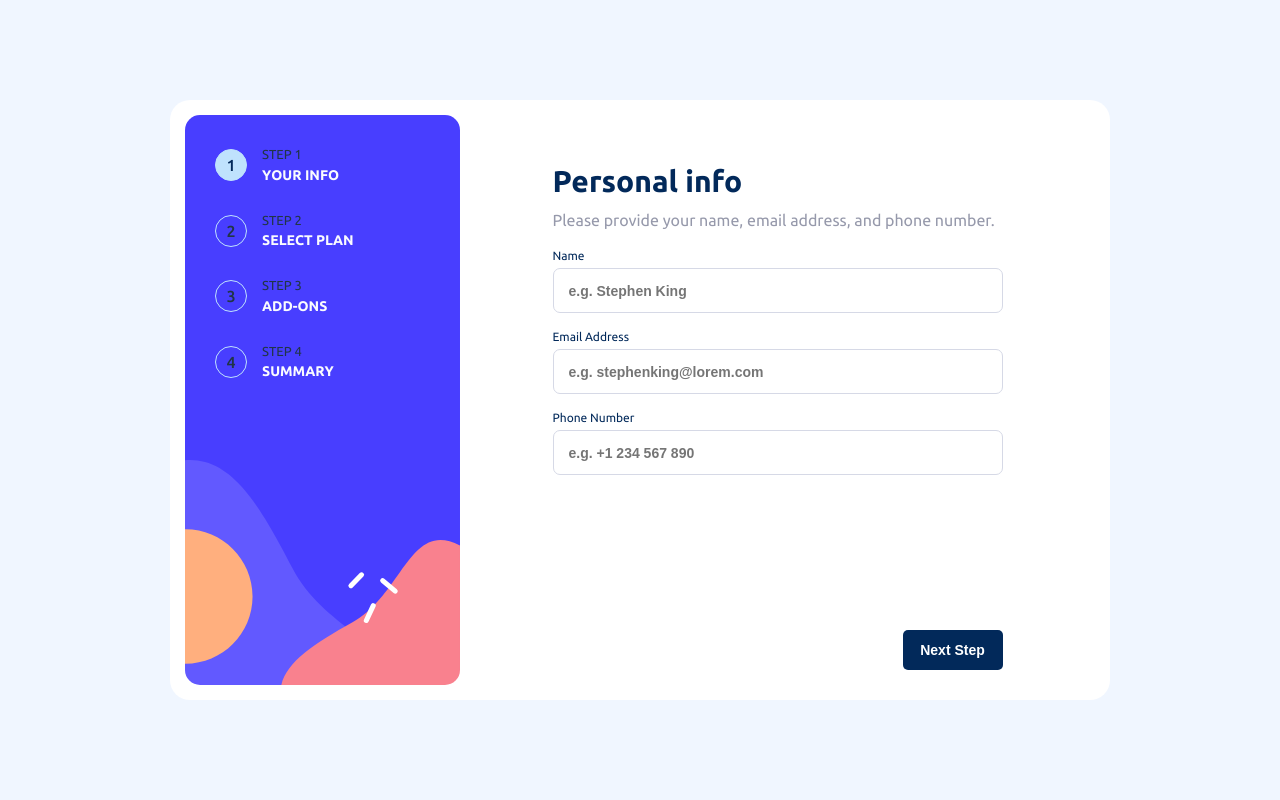
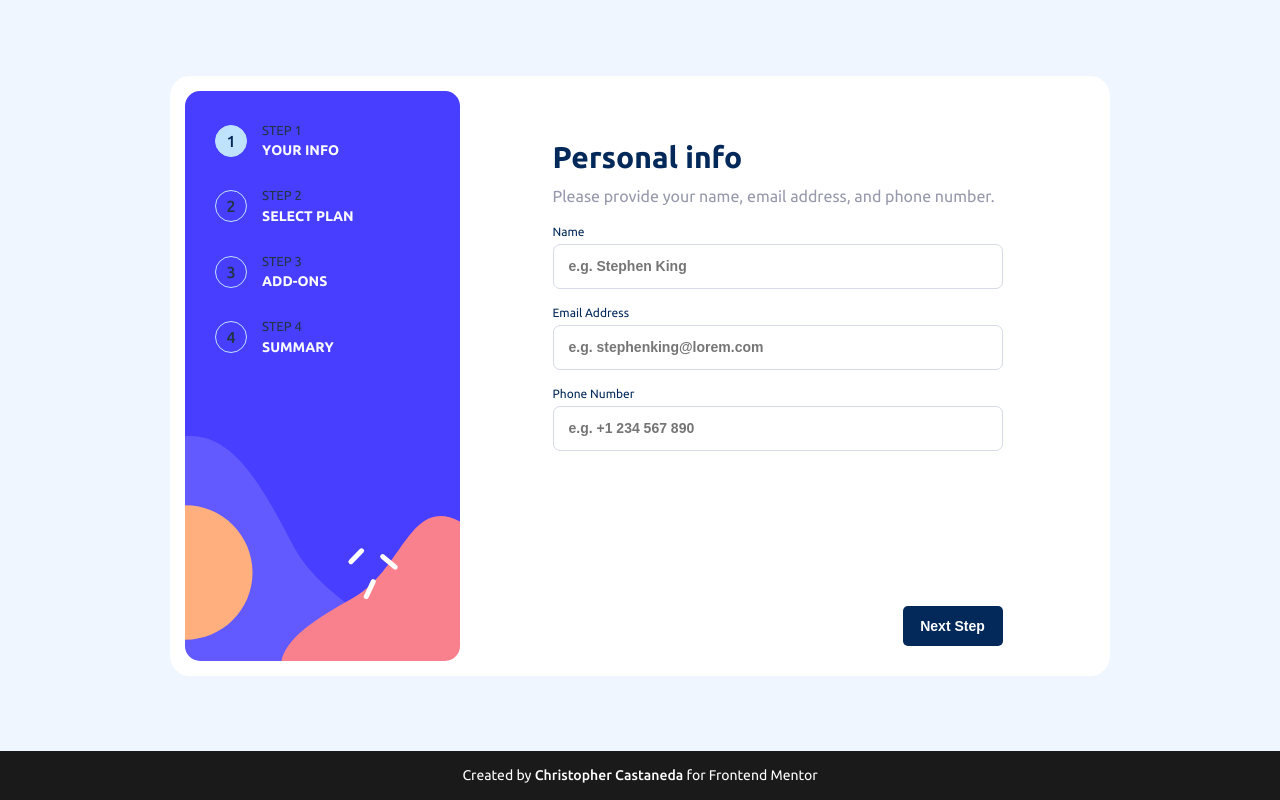
Before and after one commit to chrisdcast/Multi-Step-Form, a React (Vite) app: page / in a window 1280 px wide. Built offline with nearby package versions, Linux system fonts and the light colour scheme.

Commit message:
importing image paths
Additionally I fixed the issue with hitting Enter on the Change link in the review screen.

```diff
--- a/src/App.css
+++ b/src/App.css
@@ -4,10 +4,17 @@
   justify-content: center;
   align-items: center;
   flex-grow: 1;
-  max-width: 1280px;
   width: 100%;
   height: 100%;
   margin: 0;
   padding: 0;
   text-align: center;
 }
+
+.main {
+  align-items: center;
+  display: flex;
+  flex-grow: 1;
+  justify-content: center;
+  width: 100%;
+}
--- a/src/App.tsx
+++ b/src/App.tsx
@@ -1,11 +1,15 @@
 import { FormCard } from './components/FormCard';
+import { Footer } from './components/partials/Footer';
 import './index.css';
 import './App.css';
 
 function App() {
   return (
     <>
-      <FormCard />
+      <div className='main'>
+        <FormCard />
+      </div>
+      <Footer />
     </>
   )
 }
--- a/src/components/FormBodyReview.tsx
+++ b/src/components/FormBodyReview.tsx
@@ -5,7 +5,7 @@ import { FakePlanAPI } from "../interfaces/PlanInterfaces";
 import "./FormBodyReview.css";
 import { FakeAddOnAPI } from "../interfaces/AddOnInterface";
 
-export function FormBodyReview({ plan, addOns, onPlanChange }: { plan: string, addOns: string[], onPlanChange(): void }) {
+export function FormBodyReview({ plan, addOns, onPlanChange }: { plan: string, addOns: string[], onPlanChange(skipStep?: boolean): void }) {
     const annual = useContext(AnnualContext);
     const planType = FakePlanAPI.getPlan(plan);
     /////////////////////////////////////////////////////////////////////////////
@@ -40,7 +40,7 @@ export function FormBodyReview({ plan, addOns, onPlanChange }: { plan: string, a
         value: annual ? `$${FakePlanAPI.getPriceAnnual(planType.id)}/yr` : `$${FakePlanAPI.getPriceMonthly(planType.id)}/mo`,
         subscript: 'Change',
         linked: {
-            handleClick: () => { onPlanChange() }
+            handleClick: onPlanChange
         }
     };
 
@@ -58,7 +58,7 @@ export function FormBodyReview({ plan, addOns, onPlanChange }: { plan: string, a
                 <div className="ReviewListPlanSection">
                     <ReviewListItem params={planListItem} />
                 </div>
-                { addOnList[0] &&
+                {addOnList[0] &&
                     <div className="ReviewListAddOnSection">
                         <ReviewListItem params={addOnListItem} />
                     </div>
--- a/src/components/FormCard.tsx
+++ b/src/components/FormCard.tsx
@@ -41,6 +41,8 @@ export function FormCard() {
     // Flag for refocusing after a rerender. Refocusing should
     // only occur when the Next Step or Prev Step buttons are clicked.
     const [refocusFlag, setRefocusFlag] = useState<boolean>(false);
+    // Flag to skip updating the step number.
+    const [skipStepFlag, setSkipStepFlag] = useState<boolean>(false);
     // Form data object
     const [formInfoState, setFormInfo] = useState<IRegisterFormInfo>({
         name: '',
@@ -53,6 +55,11 @@ export function FormCard() {
 
     // Submit handler for form
     const formSubmit: SubmitHandler<IRegisterFormInfo> = (data, e) => {
+        console.log('formSubmit', skipStepFlag);
+        if (skipStepFlag) {
+            setSkipStepFlag(false);
+            return;
+        }
         e?.preventDefault();
         setFormInfo({ ...formInfoState, ...data });
         setStepState(stepState + 1);
@@ -66,7 +73,9 @@ export function FormCard() {
     }
 
     // Handler for plan change link on review screen.
-    const handleReviewPlanChange = () => {
+    const handleReviewPlanChange = (skipStep?: boolean) => {
+        console.log('handleReviewPlanChange', skipStep);
+        if (skipStep) setSkipStepFlag(true);
         setStepState(2);
     }
 
--- a/src/components/lists/ReviewListItem.tsx
+++ b/src/components/lists/ReviewListItem.tsx
@@ -1,4 +1,5 @@
 import './ReviewListItem.css';
+import { useState } from 'react';
 
 export interface IListSubItem {
     label: string;
@@ -13,7 +14,7 @@ export interface IReviewListItemParams {
     subscript?: string;
     linked?: {
         url?: string;
-        handleClick?(): void;
+        handleClick?(skipStep?: boolean): void;
     };
     subItems?: IListSubItem[];
 }
@@ -39,11 +40,13 @@ export function ReviewListItem({ params }: { params: IReviewListItemParams }) {
                             <a
                                 href={linked.url}
                                 className="Subscript"
-                                onMouseDown={linked.handleClick}
+                                onMouseDown={() => {
+                                    if (linked.handleClick) linked.handleClick();
+                                }}
                                 onKeyDown={(e) => {
-                                    if (e.key === "Enter" || e.key === " ") {
-                                        if (linked.handleClick) linked.handleClick();
-                                    }
+                                    if (!linked.handleClick) return;
+                                    if (e.key === "Enter") linked.handleClick(true);
+                                    if (e.key === ' ') linked.handleClick();
                                 }}
                                 tabIndex={0}>{subscript}</a>
                         </div>
--- /dev/null
+++ b/src/components/partials/Footer.css
@@ -0,0 +1,22 @@
+.Footer {
+  width: 100%;
+  background-color: rgb(26, 26, 26);
+
+  & p {
+    color: white;
+    font-size: 11px;
+    text-align: center;
+  }
+
+  & a {
+    color: white;
+  }
+}
+
+@media (min-width: 576px) {
+  .Footer {
+    & p {
+      font-size: 14px;
+    }
+  }
+}
--- /dev/null
+++ b/src/components/partials/Footer.tsx
@@ -0,0 +1,17 @@
+import "./Footer.css";
+
+export function Footer() {
+  return (
+    <div className="Footer">
+      <p>
+        Created by{" "}
+        <strong>
+          <a href="https://www.frontendmentor.io/profile/chrisdcast">
+            Christopher Castaneda
+          </a>
+        </strong>{" "}
+        for Frontend Mentor
+      </p>
+    </div>
+  );
+}
```
